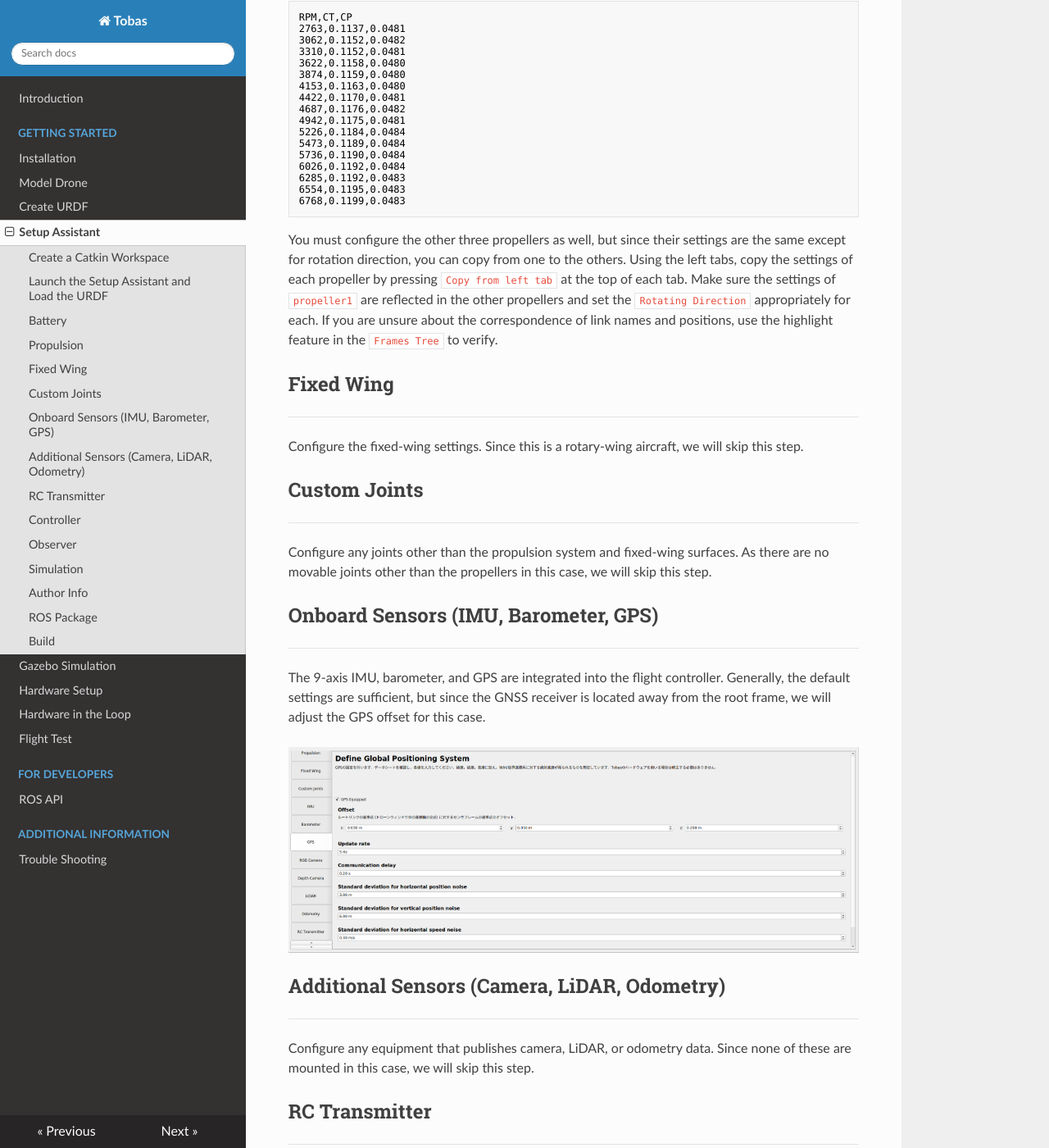
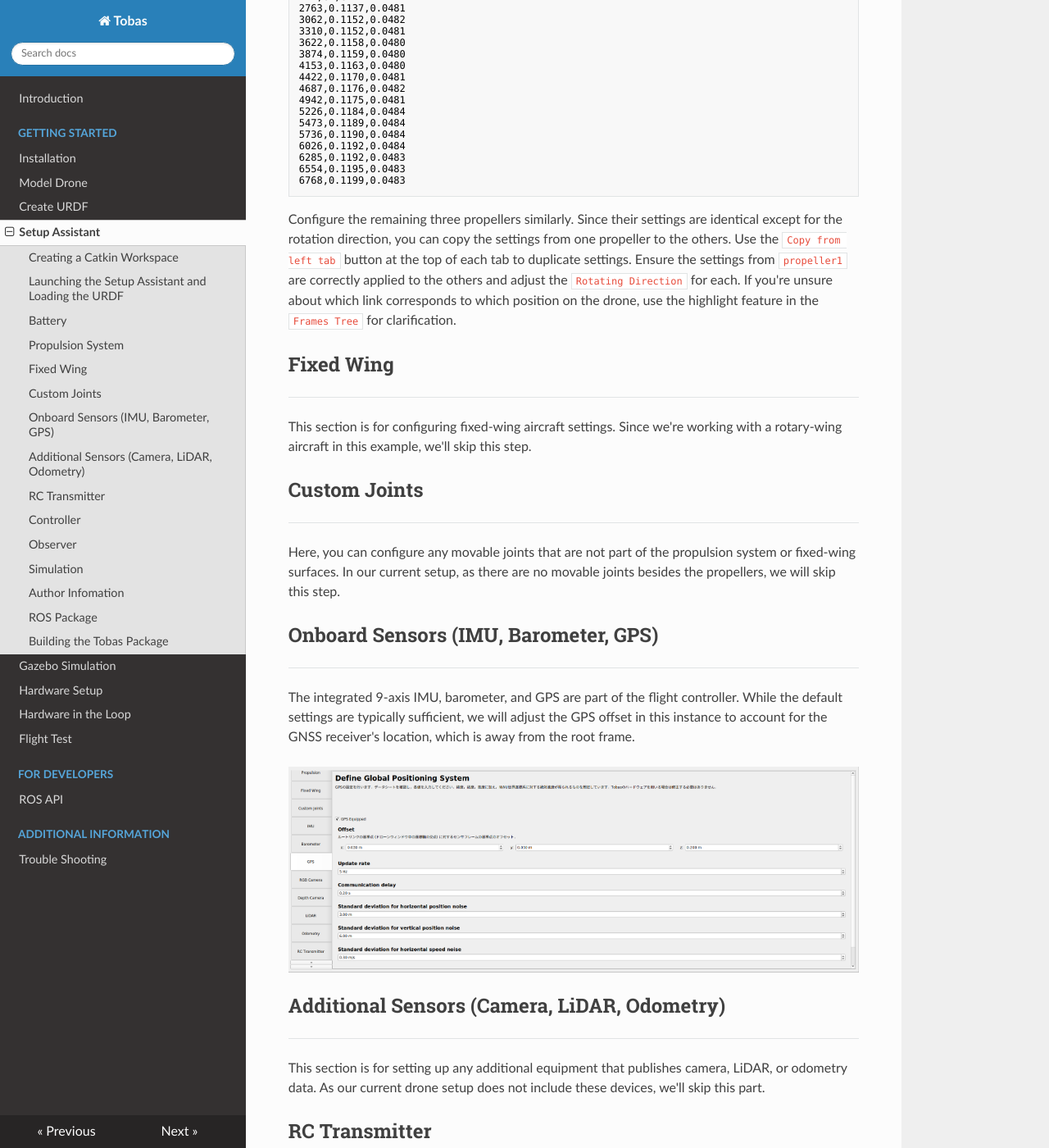
Before and after one commit to TobasFlightControl/tobas_wiki, an MkDocs documentation site: the page built from docs/setup_assistant.md, in a window 1280 px wide and 1400 px high, scrolled down 4360 px. Shown: the whole window at 82% size. Built offline with MkDocs 1.6.1, drawn with Linux system fonts in a browser that asks for light colours; nearby versions of some CDN libraries; some of the changed text lies outside the part shown.

Commit message:
revize: setup_assistant.md

````diff
--- a/docs/setup_assistant.md
+++ b/docs/setup_assistant.md
@@ -1,16 +1,15 @@
 # Tobas Setup Assistant
 
-Tobas Setup Assistant is a GUI tool for generating configuration files necessary to fly drones using Tobas.
-It loads the URDF created on the previous page and configures items not expressed in the URDF,
-such as the aerodynamics of propellers and controllers.
+The Tobas Setup Assistant is a GUI tool designed for creating configuration files needed to operate drones with Tobas.
+It utilizes the URDF created in the previous steps and allows for the configuration of elements not expressed in the URDF,
+such as propeller aerodynamics and controller settings.
 
-## Create a Catkin Workspace
+## Creating a Catkin Workspace
 
 ---
 
-Tobas Setup Assistant creates a ROS package containing all the necessary configuration files
-for using Tobas with the user's drone.
-A catkin workspace is required for this, which can be created using the following commands:
+To use Tobas with your drone, you need to create a ROS package containing all necessary configuration files.
+This requires a catkin workspace, which can be set up with the following commands:
 
 ```bash
 $ mkdir -p ~/catkin_ws/src
@@ -18,13 +17,13 @@ $ cd ~/catkin_ws
 $ catkin init
 ```
 
-You can replace `catkin_ws` with any other name.
+Feel free to replace `catkin_ws` with any name of your choice.
 
-## Launch the Setup Assistant and Load the URDF
+## Launching the Setup Assistant and Loading the URDF
 
 ---
 
-Launch the Tobas Setup Assistant from the terminal:
+Start the Tobas Setup Assistant using following command in the terminal:
 
 ```bash
 $ roslaunch tobas_setup_assistant setup_assistant.launch
@@ -32,48 +31,47 @@ $ roslaunch tobas_setup_assistant setup_assistant.launch
 
 ![launch](resources/setup_assistant/launch.png)
 
-Press the `Browse` button to select the URDF you created, and then press `Load`.
-Once the URDF is loaded, the link names are displayed in a tree structure under `Frames Tree` on the top left of the screen.
-Clicking on a link name highlights the corresponding link in the central model view.
-All movable joint names are displayed on the top right,
-and moving the bars changes the corresponding joint angles in the central model view.
+To load your URDF, click `Browse`, select your file, and then click `Load`.
+The URDF's link names will appear in a tree structure under `Frames Tree` on the screen's top left.
+Selecting a link will highlight it in the central model view.
+Movable joint names are displayed on the top right,
+and adjusting the sliders will change the corresponding joint angles in the model view.
 
 ![load](resources/setup_assistant/load.png)
 
-Once loading is complete, the tabs on the left become active.
-You will configure these tabs in order.
+Once the URDF is loaded, tabs on the left side of the screen become active for configuration.
 
 ## Battery
 
 ---
 
-Configure the battery settings according to its specifications.
+Input the specifications of your drone's battery in the battery settings tab.
 
 ![battery](resources/setup_assistant/battery.png)
 
-## Propulsion
+## Propulsion System
 
 ---
 
-Configure the propulsion system (propellers). `Available Links` displays links that can be used as propellers.
-If not displayed, check if the joint type of the propeller link in URDF Builder is `Continuous`.
+This section involves configuring the propellers.
+`Available Links` list shows links that can be designated as propellers.
+If a necessary link does not exist in the list, check if its joint type in the URDF Builder is set to `Continuous`.
 
 ![propulsion_1](resources/setup_assistant/propulsion_1.png)
 
-Pressing the `Add` button next to a link name displays the thrust direction as an arrow in the model view
-and adds a settings tab for that propeller.
-If the thrust direction is incorrect, modify the `Axis` in URDF Builder.
+Click `Add` next to a link name to visualize the thrust direction as an arrow in the model view
+and to open a settings tab for that propeller.
+If the thrust direction appears incorrect, adjust the Axis in URDF Builder.
 
 ![propulsion_2](resources/setup_assistant/propulsion_2.png)
 
-Configure `propeller1` by entering appropriate values in `ESC Settings` and `Blade Geometry` based on the spec sheet.
+For `propeller1`, input the relevant values in `ESC Settings` and `Blade Geometry` as per the spec sheet.
 
 ![propulsion_3](resources/setup_assistant/propulsion_3.png)
 
-In `Motor Settings`, configure the motor dynamics.
-Although `Set from experimental data` is preferable,
-use `Set from motor spec` if you don't have experimental data for the motor with the propeller.
-Enter appropriate values based on the spec sheet.
+In `Motor Settings`, set up the motor dynamics.
+If you don't have experimental data for your motor with the propeller,
+select `Set from motor spec` and input values based on the spec sheet.
 
 ![propulsion_4](resources/setup_assistant/propulsion_4.png)
 
@@ -110,33 +108,34 @@ RPM,CT,CP
 6768,0.1199,0.0483
 ```
 
-You must configure the other three propellers as well,
-but since their settings are the same except for rotation direction, you can copy from one to the others.
-Using the left tabs, copy the settings of each propeller by pressing `Copy from left tab` at the top of each tab.
-Make sure the settings of `propeller1` are reflected in the other propellers
-and set the `Rotating Direction` appropriately for each.
-If you are unsure about the correspondence of link names and positions, use the highlight feature in the `Frames Tree` to verify.
+Configure the remaining three propellers similarly.
+Since their settings are identical except for the rotation direction,
+you can copy the settings from one propeller to the others.
+Use the `Copy from left tab` button at the top of each tab to duplicate settings.
+Ensure the settings from `propeller1` are correctly applied to the others and adjust the `Rotating Direction` for each.
+If you're unsure about which link corresponds to which position on the drone,
+use the highlight feature in the `Frames Tree` for clarification.
 
 ## Fixed Wing
 
 ---
 
-Configure the fixed-wing settings. Since this is a rotary-wing aircraft, we will skip this step.
+This section is for configuring fixed-wing aircraft settings.
+Since we're working with a rotary-wing aircraft in this example, we'll skip this step.
 
 ## Custom Joints
 
 ---
 
-Configure any joints other than the propulsion system and fixed-wing surfaces.
-As there are no movable joints other than the propellers in this case, we will skip this step.
+Here, you can configure any movable joints that are not part of the propulsion system or fixed-wing surfaces. In our current setup, as there are no movable joints besides the propellers, we will skip this step.
 
 ## Onboard Sensors (IMU, Barometer, GPS)
 
 ---
 
-The 9-axis IMU, barometer, and GPS are integrated into the flight controller.
-Generally, the default settings are sufficient, but since the GNSS receiver is located away from the root frame,
-we will adjust the GPS offset for this case.
+The integrated 9-axis IMU, barometer, and GPS are part of the flight controller.
+While the default settings are typically sufficient,
+we will adjust the GPS offset in this instance to account for the GNSS receiver's location, which is away from the root frame.
 
 ![gps](resources/setup_assistant/gps.png)
 
@@ -144,14 +143,15 @@ we will adjust the GPS offset for this case.
 
 ---
 
-Configure any equipment that publishes camera, LiDAR, or odometry data.
-Since none of these are mounted in this case, we will skip this step.
+This section is for setting up any additional equipment that publishes camera, LiDAR, or odometry data.
+As our current drone setup does not include these devices, we'll skip this part.
 
 ## RC Transmitter
 
 ---
 
-Configure the settings related to the remote control transmitter. Set `The number of flight modes` to 2.
+Configure the settings for the remote control transmitter.
+In this example, set `The number of flight modes` to 2.
 
 ![rc_transmitter](resources/setup_assistant/rc_transmitter.png)
 
@@ -159,10 +159,11 @@ Configure the settings related to the remote control transmitter. Set `The numbe
 
 ---
 
-Configure the controller settings. Opening the combo box will display available controllers.
-For this case, select `Multirotor PID`.
-The `Flight Modes` should show the number of flight modes set in the `RC Transmitter` tab.
-Set `Flight Mode 1` to `RollPitchYawThrust` and `Flight Mode 2` to `PosVelAccYaw`.
+In this section, you'll configure the controller settings.
+Upon opening the combo box, you'll see a list of available controllers.
+For our purposes, select `Multirotor PID`.
+The `Flight Modes` displayed should correspond to the number you set in the `RC Transmitter` tab.
+Assign `Flight Mode 1` as `RollPitchYawThrust` and `Flight Mode 2` as `PosVelAccYaw`.
 
 ![controller](resources/setup_assistant/controller.png)
 
@@ -170,26 +171,26 @@ Set `Flight Mode 1` to `RollPitchYawThrust` and `Flight Mode 2` to `PosVelAccYaw
 
 ---
 
-Configure the state estimator settings.
-The default settings are generally adequate.
+Set up the state estimator settings here.
+The default configurations are usually adequate for most use cases.
 
 ## Simulation
 
 ---
 
-Configure the Gazebo simulation environment settings.
-`Gravity` is fixed at the standard gravitational acceleration.
-The latitude, longitude, and altitude are set by default
-to the Geodetic origin of Japan and the Japan Vertical Datum, respectively.
-Since these are not particularly crucial for this case, we will keep the default settings.
+Configure the settings for the Gazebo simulation environment.
+`Gravity` is set to the standard gravitational acceleration by default.
+The default latitude, longitude, and altitude correspond to the Geodetic origin of Japan and the Japan Vertical Datum.
+These settings are not critical for our current setup, so we'll maintain them as they are.
 
 ![simulation](resources/setup_assistant/simulation.png)
 
-## Author Info
+## Author Infomation
 
 ---
 
-Enter the name and email address of the administrator of the Tobas package generated by the Setup Assistant.
+Enter the name and email address of the person administering the Tobas package that you're creating with the Setup Assistant.
+This step is important for keeping track of package ownership and for any necessary future communications.
 
 ![author_info](resources/setup_assistant/author_info.png)
 
@@ -197,20 +198,26 @@ Enter the name and email address of the administrator of the Tobas package gener
 
 ---
 
-Set the directory and name for generating the Tobas package.
-Set the `Parent Directory` to under `src/` of your catkin workspace and enter an appropriate name in `Package Name`.
-Pressing the `Generate` button will create the Tobas package in the specified directory,
-and the Setup Assistant will shut down automatically.
+This section is for setting up the directory and name for the Tobas package you're generating.
+Set the `Parent Directory` to the `src/` directory within your catkin workspace.
+Choose an appropriate name for your package and enter it in the `Package Name` field.
+Once you click the `Generate` button, the Tobas package will be created in the specified directory,
+and the Setup Assistant will close automatically.
 
 ![ros_package](resources/setup_assistant/ros_package.png)
 
-## Build
+## Building the Tobas Package
 
 ---
 
-Move to the catkin workspace and build the generated Tobas package:
+After generating the Tobas package, you need to build it within your catkin workspace.
+Navigate to your workspace directory and use the following commands to build the Tobas package:
 
 ```bash
 $ cd ~/catkin_ws
 $ catkin build tobas_f450_config
 ```
+
+This final step compiles and integrates the package into your ROS environment, making it ready for use with your drone setup.
+With this, the configuration process using the Tobas Setup Assistant is complete,
+and your drone should now be properly set up with all the necessary configuration files for operation.
````
